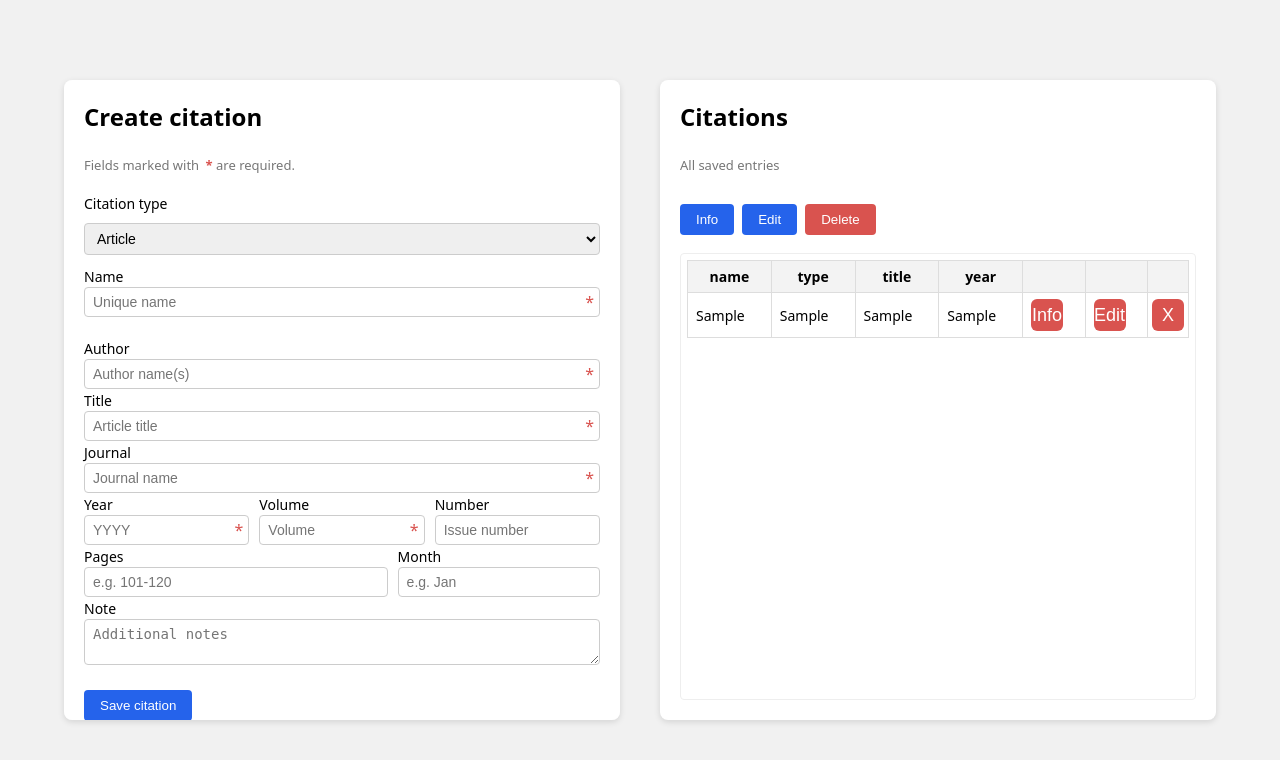
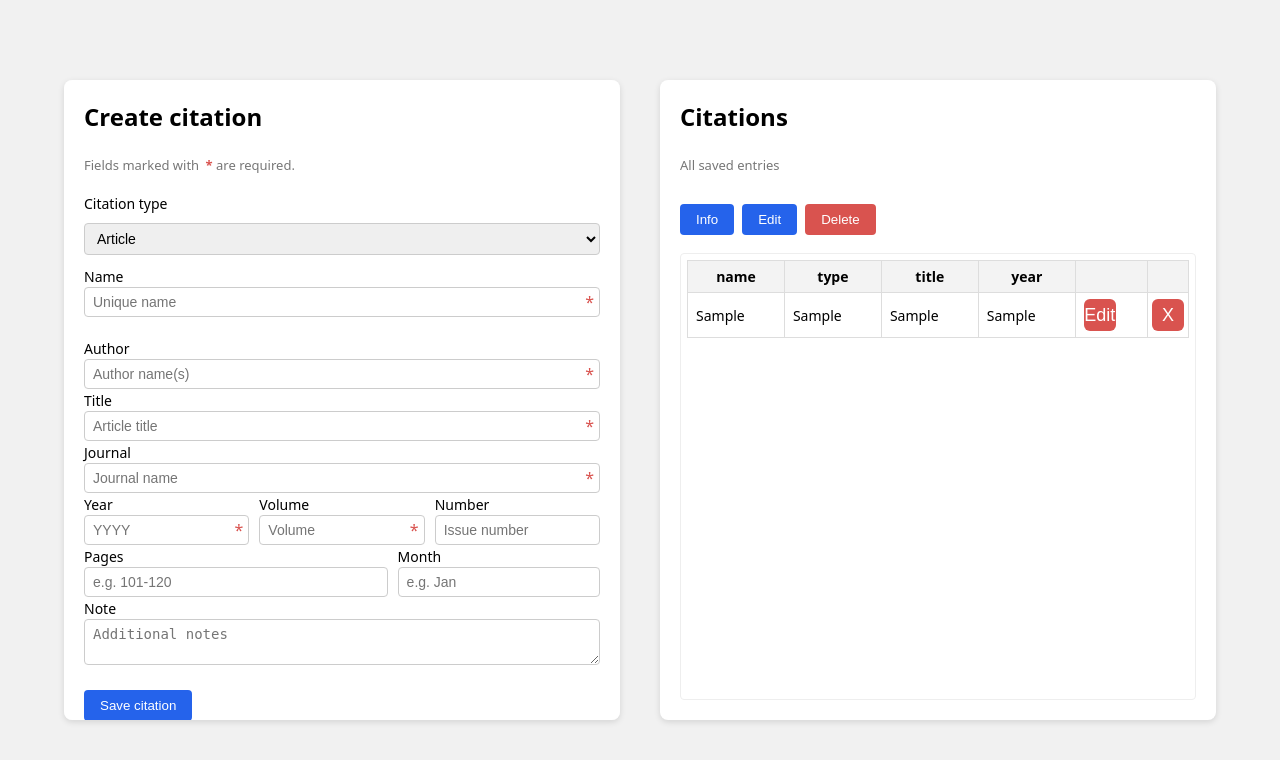
Before and after one commit to tiinasor/ohtu-miniprojekti, a Flask app: template src/templates/index.html in a window 1280 px wide. Shown: the top 760 px of the page. Run offline with Flask 3, Linux system fonts and the light colour scheme; the template is opened without the code that fills it: most values are stand-ins (such as "Sample title", 1, 10 or a date in 2020).

Commit message:
remove info button

```diff
--- a/src/templates/index.html
+++ b/src/templates/index.html
@@ -93,7 +93,6 @@ Citation database app
                     <th>year</th>
                     <th></th>
                     <th></th>
-                    <th></th>
                 </tr>
             </thead>
 
@@ -109,16 +108,7 @@ Citation database app
                     <td>{{ c.get_field("title") }}</td>
                     <td>{{ c.get_field("year") }}</td>
                     <td>
-                        <form class="info-form"
-                              action="/info/{{ c.id }}"
-                              method="get">
-                            <button class="info-button icon-button"
-                                    type="submit"
-                                    title="Info">Info</button>
-                        </form>
-                    </td>
-                    <td>
-                        <form class=""edit-form"
+                        <form class="edit-form"
                               action="/edit/{{ c.id }}"
                               method="get">
                             <button class="edit-button icon-button"
```
